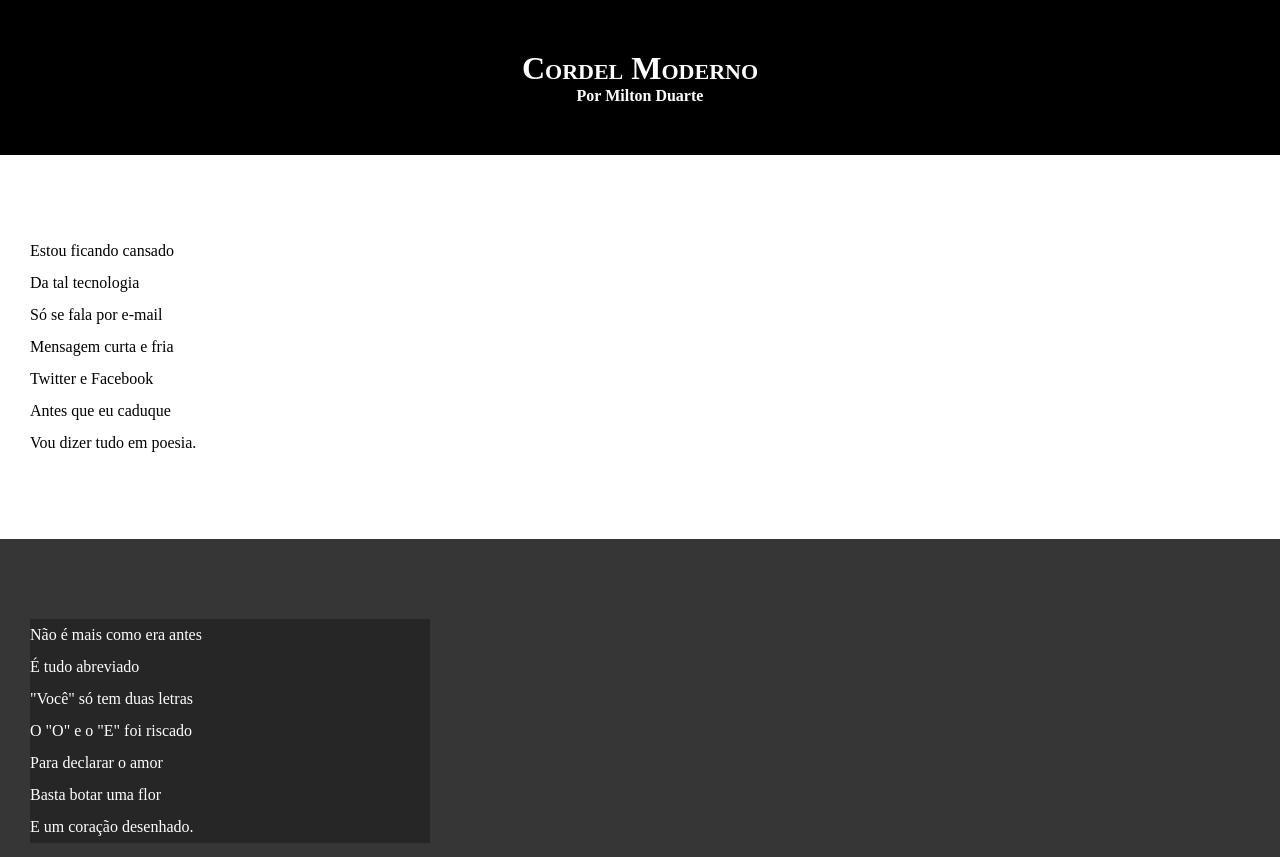
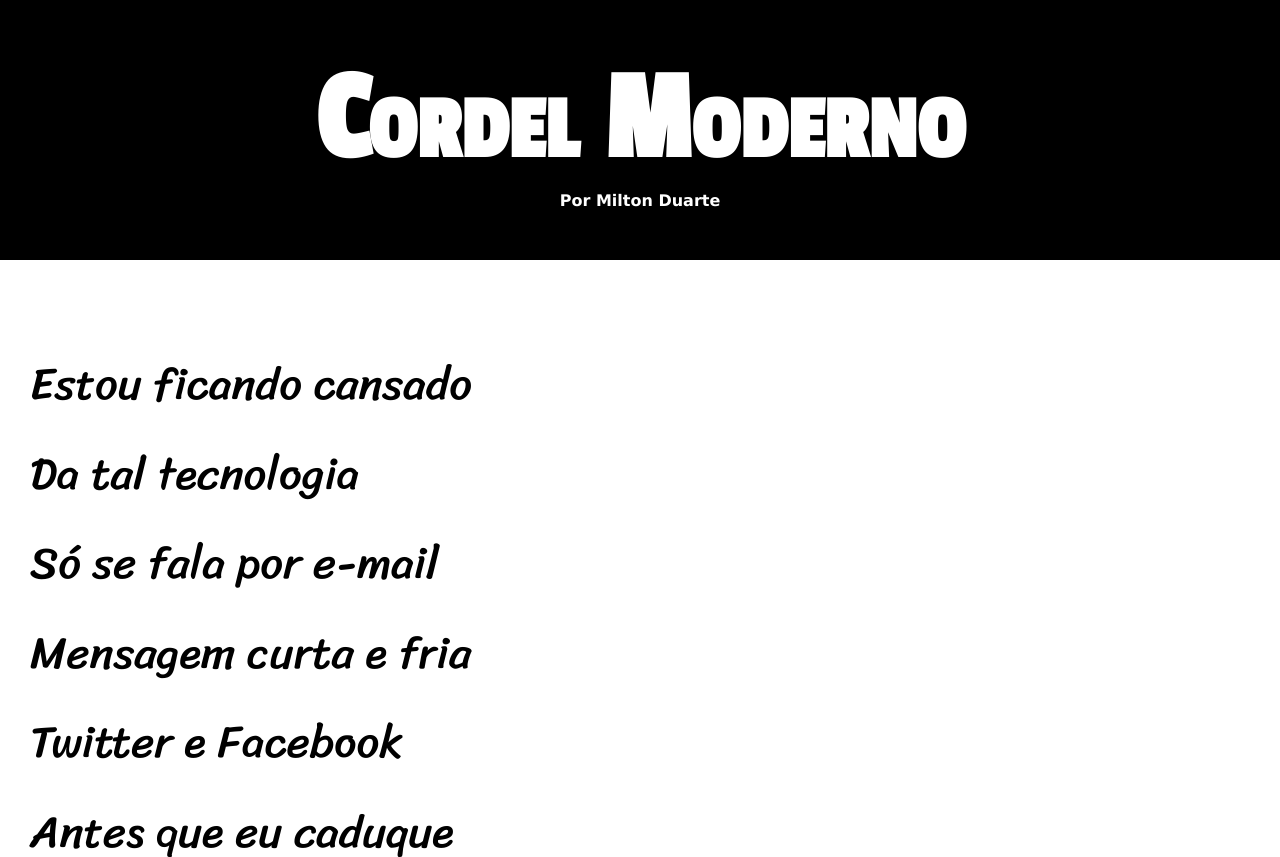
Before and after one commit to Maiconcelo/html_css, a plain HTML site: page desafios/index.html in a window 1280 px wide. Shown: the top 857 px of the page. Drawn offline with Linux system fonts and the light colour scheme.

Commit message:
atualização de estilo desafio 012

```diff
--- a/desafios/index.html
+++ b/desafios/index.html
@@ -94,7 +94,7 @@
     </section>
 
     <footer>
-        <p>Criador <a href="https://github.com/Maiconcelo">Maiconcelo</a> aluno do Professor <a href="https://github.com/gustavoguanabara">Guanabara</a>
+        <p>Criador <a href="https://github.com/Maiconcelo" target="_blank">Maiconcelo</a> aluno do Professor <a href="https://github.com/gustavoguanabara" target="_blank">Guanabara</a>
         </p>
     </footer>
 
--- a/desafios/style.css
+++ b/desafios/style.css
@@ -1,8 +1,22 @@
 @charset "UTF-8";
+
+@import url('https://fonts.googleapis.com/css2?family=Passion+One&display=swap');
+
+@import url('https://fonts.googleapis.com/css2?family=Sriracha&display=swap');
+
+
+
+:root{
+
+    --fonte1: Verdana, Geneva, Tahoma, sans-serif;
+    --fonte2: 'Passion One', cursive;
+    --fonte3:  'Sriracha', cursive;
+}
 
 *{
     margin: 0px;
     padding: 0px;
+    font-size: 1em;
 }
 
 html, body {
@@ -19,10 +33,13 @@ header{
 header > h1{
     padding-top: 50px;
     font-variant: small-caps;
+    font-family: var(--fonte2);
+    font-size: 10vw;
 }
 
 header > p{
     padding-bottom: 50px;
+    font-family: var(--fonte1);
 }
 
 a{
@@ -39,6 +56,8 @@ section{
     padding-bottom: 10vh;
     line-height: 2em;
     padding-left: 30px;
+    font-family: var(--fonte3);
+    font-size: 3.5vw;
 }
 
 section.padrao{
@@ -53,7 +72,8 @@ section.imagem {
 
 section.imagem > p{
     background-color: rgba(0, 0, 0, 0.3);
-    width: 400px;
+    display: inline-block;
+    padding: 5px;
 }
 
 footer{
```
